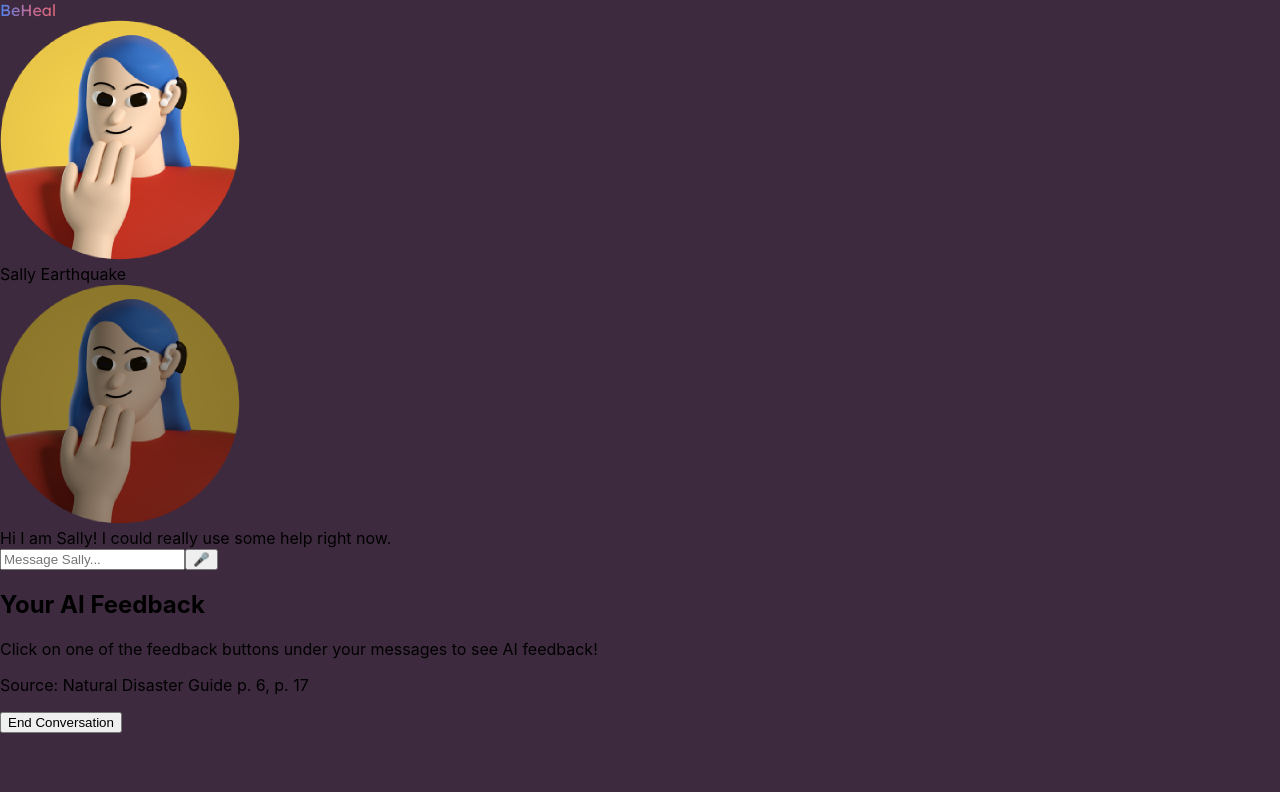
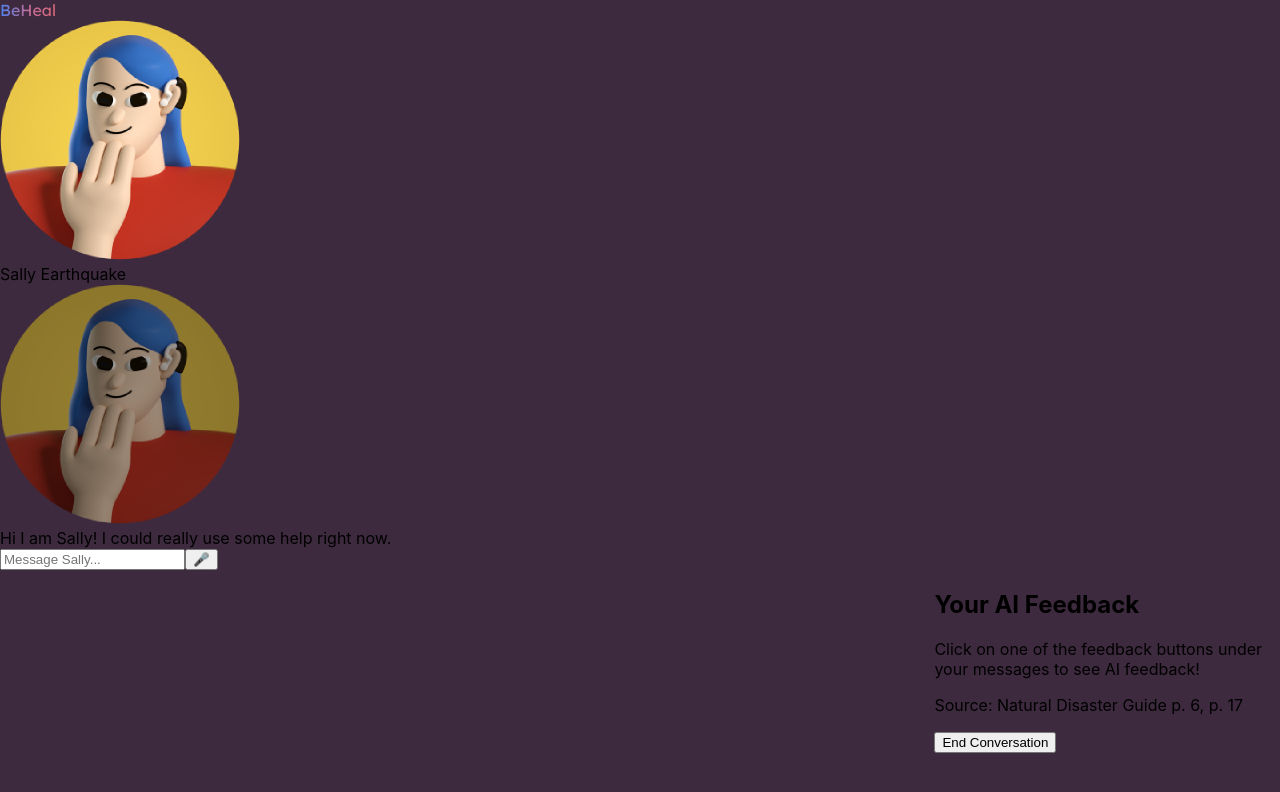
Before and after one commit to shumeraa/AI-Hackathon, a React (Create React App) app in the folder ai-app/: page /Chat in a window 1280 px wide. Shown: the top 792 px of the page. Built offline with nearby package versions, Linux system fonts and the light colour scheme.

Commit message:
Made right feedback pane move when user scrolls

```diff
--- a/ai-app/src/ChatPage.js
+++ b/ai-app/src/ChatPage.js
@@ -106,7 +106,7 @@ function ChatPage() {
       <div className="h-screen bg-primaryPurple text-white flex">
 
         {/* Chat Section */}
-        <div className="mt-4 flex flex-col w-3/4 p-8">
+        <div className="mt-4 flex flex-col w-3/4 py-8 pl-4 pr-16 ">
           <div className="mx-auto flex-col items-center mb-6">
             <img
               src={Sally}
@@ -134,8 +134,8 @@ function ChatPage() {
               )
             )}
           </div>
-
-          <div className="flex items-center mt-auto space-x-4">
+          <div className="mt-auto">
+            <div className="flex items-center mt-4 space-x-4">
               <input
                 type="text"
                 placeholder="Message Sally..."
@@ -146,9 +146,11 @@ function ChatPage() {
               </button>
             </div>
           </div>
+        </div>
 
         {/* Feedback Section */}
-        <div className="w-1/4 bg-secondaryPurple p-6 flex flex-col rounded-lg m-4 sticky top-0 h-fit">
+        <div className="w-1/4 bg-secondaryPurple p-6 flex my-2 flex-col rounded-lg sticky top-0 left"
+          style={{ position: "fixed", height: "97%", left: "73%", width: "26%"}} >
           <h2 className="text-xl font-bold my-4">Your AI Feedback</h2>
 
           <div className="text-sm space-y-2">
@@ -156,10 +158,10 @@ function ChatPage() {
               <span className="w-2 h-2 bg-white rounded-full mt-2 flex-shrink-0"></span>
               <p>{feedbackMessage}</p>
             </div>
-          </div>
-            <p className="text-xs text-purple-400">
+            <p className="text-xs text-purple-400 ml-4">
               Source: Natural Disaster Guide p. 6, p. 17
             </p>
+          </div>
 
           <button className="bg-red-600 text-white py-2 mt-auto rounded-full">
             End Conversation
```
Lines whose indentation alone changed are shown as unchanged.
